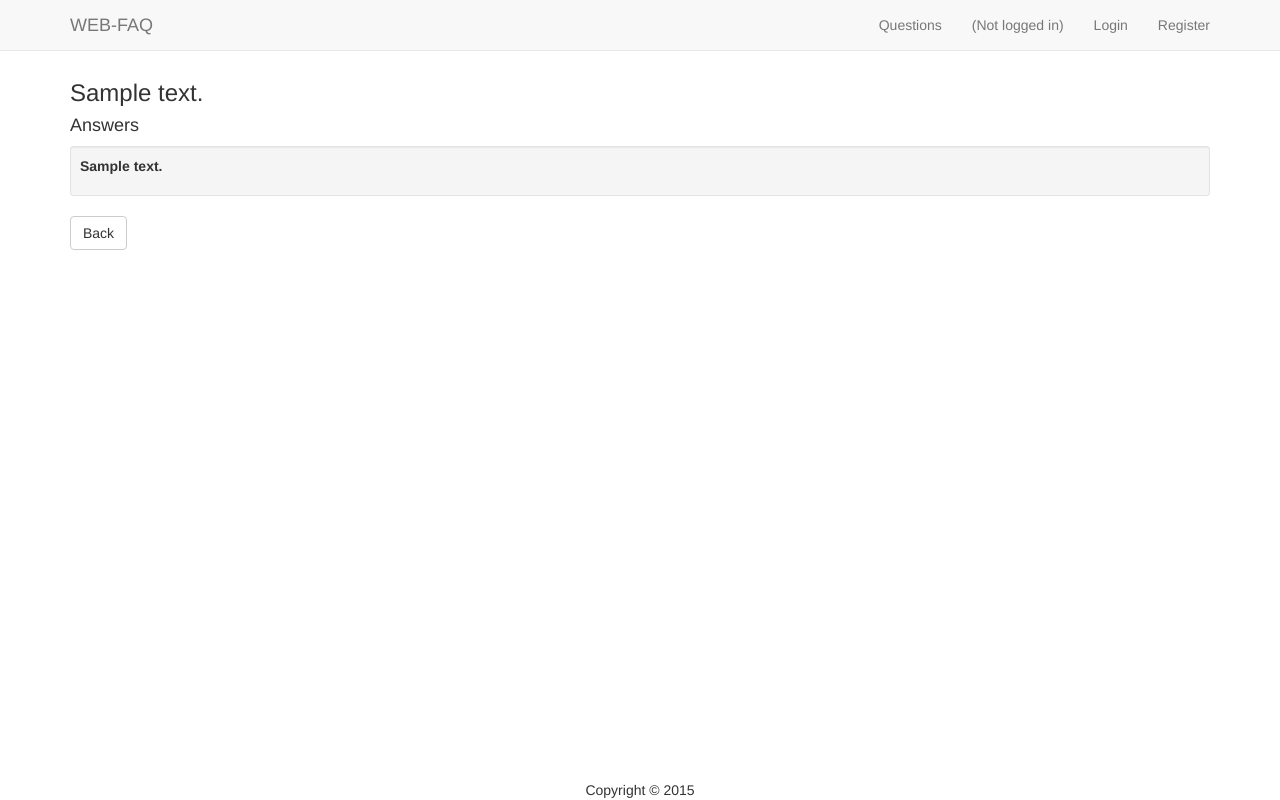
After one commit to banzayats/simple-faq, a Flask app: page /questions/1 in a window 1280 px wide. The commit adds this page. Run offline with Flask 2, Linux system fonts and the light colour scheme; tables that the repository leaves empty hold one stand-in row (values such as "Sample post"); parts of the project's set-up code (start-up, migrations or seed data) failed here and were passed over; some libraries are stand-ins or nearby versions.

Commit message:
Добавил возможность просмотра/редактирования ответов. Подправил шаблоны.

```diff
--- a/app/forms.py
+++ b/app/forms.py
@@ -20,3 +20,7 @@ class RegisterForm(Form):
 
 class QuestionForm(Form):
     text = TextField('Question', [Required()])
+
+
+class AnswerForm(Form):
+    text = TextField('Answer', [Required()])
--- a/app/models.py
+++ b/app/models.py
@@ -20,7 +20,7 @@ class Question(db.Model):
     answers = db.relationship('Answer', backref='owner', lazy='dynamic')
 
     def __repr__(self):
-        return self.title
+        return self.text
 
 
 class Answer(db.Model):
--- a/app/templates/base.html
+++ b/app/templates/base.html
@@ -10,7 +10,7 @@
     <title>Web - FAQ</title>
 
     <!-- Bootstrap Core CSS -->
-    <link href="static/css/bootstrap.css" rel="stylesheet">
+    <link href="/static/css/bootstrap.css" rel="stylesheet">
 </head>
 
 <body>
@@ -24,7 +24,7 @@
                     <span class="icon-bar"></span>
                     <span class="icon-bar"></span>
                 </button>
-                <a class="navbar-brand" href="#">WEB-FAQ</a>
+                <a class="navbar-brand" href="/">WEB-FAQ</a>
             </div>
             <div class="collapse navbar-collapse">
                 <ul class="nav navbar-nav navbar-right">
@@ -71,12 +71,10 @@
     {% endblock %}
 
     <!-- Footer -->
-    <div class="row">
-        <div class="col-md-12">
-            <div class="footer">
-                <div class="container">
-                    <div class="footer-copyright text-center">Copyright © 2015</div>
-                </div>
+    <div class="navbar-fixed-bottom row-fluid">
+        <div class="navbar-inner">
+            <div class="container">
+                <div class="footer-copyright text-center">Copyright © 2015</div>
             </div>
         </div>
     </div>
@@ -85,8 +83,8 @@
     <!-- /.container -->
 
     <!-- jQuery -->
-    <script src="static/js/jquery.js" type="text/javascript"></script>
+    <script src="/static/js/jquery.js" type="text/javascript"></script>
     <!-- Bootstrap Core JavaScript -->
-    <script src="static/js/bootstrap.min.js" type="text/javascript"></script>
+    <script src="/static/js/bootstrap.min.js" type="text/javascript"></script>
 </body>
 </html>
--- a/app/templates/index.html
+++ b/app/templates/index.html
@@ -1,5 +1,7 @@
 {% extends "base.html" %}
 {% block content %}
+<div class="row">
+    <div class="col-md-12">
         <h3>This is a question-and-answer website</h3>
         <p>Unregistered users may view the qestions and answers.</p>
         <p>Registered users may post new qestions and answers. They also can vote for answers.</p>
@@ -7,4 +9,6 @@
         {% if current_user.is_authenticated() %}
         <a class="btn btn-default" href="/add" role="button">Add question</a>
         {% endif %}
+    </div>
+</div>
 {% endblock %}
--- /dev/null
+++ b/app/templates/question.html
@@ -0,0 +1,34 @@
+{% extends "base.html" %}
+{% block content %}
+<div class="row">
+    <div class="col-md-12">
+        <h3>{{ question }}</h3>
+        {% if answers %}
+        <h4>Answers</h4>
+        {% for a in answers %}
+        <div class="well well-sm">
+            <p><strong>{{ a.text }}</strong></p>
+        </div>
+        {% endfor %}
+        {% else%}
+        <p>No answers yet</p>
+        {% endif %}
+        {% if current_user.is_authenticated() %}
+        <h4>Add answer</h4>
+        <form action="" method="post" name="answer" role="form">
+            {{form.hidden_tag()}}
+            <div class="form-group">
+                <label for="text">Please enter your answer:</label>
+                {{form.text(class_='form-control')}}
+                {% for error in form.errors.text %}
+                <span class="text-danger">{{error}}</span>
+                {% endfor %}
+            </div>
+            <button type="submit" class="btn btn-default">Submit</button>
+        </form>
+        <hr>
+        {% endif %}
+        <input action="action" type="button" value="Back" onclick="history.go(-1);" class="btn btn-default"/></div>
+    </div>
+</div>
+{% endblock %}
--- a/app/views.py
+++ b/app/views.py
@@ -4,8 +4,8 @@ from werkzeug import check_password_hash, generate_password_hash
 from app import app
 from app import db
 from app import login_manager
-from forms import LoginForm, RegisterForm, QuestionForm
-from models import User, Question
+from forms import LoginForm, RegisterForm, QuestionForm, AnswerForm
+from models import User, Question, Answer
 from datetime import datetime
 
 
@@ -27,6 +27,24 @@ def index():
 def questions():
     questions = Question.query.all()
     return render_template("questions.html", questions=questions)
+
+@app.route('/questions/<id>', methods = ['GET', 'POST'])
+def details(id):
+    question = Question.query.filter_by(id=id).first()
+    if question == None:
+        flash('Question with ID ' + id + ' not found.', 'warning')
+        return redirect(url_for('questions'))
+    answers = Answer.query.filter_by(question_id=id).all()
+    form = AnswerForm(request.form)
+    if form.validate_on_submit():
+        answer = Answer(text=form.text.data,
+                        date=datetime.utcnow(),
+                        owner=question)
+        db.session.add(answer)
+        db.session.commit()
+        flash('Your answer succesfully posted', 'success')
+        return redirect(url_for('questions'))
+    return render_template("question.html", question=question, form=form, answers=answers)
 
 
 @app.route('/add', methods = ['GET', 'POST'])
```
Also changed, not shown: app/templates/add_question.html (+6 -1 lines), app/templates/login.html (+6 -1 lines), app/templates/questions.html (+10 -4 lines), app/templates/register.html (+6 -1 lines). Lines whose indentation alone changed are shown as unchanged.
